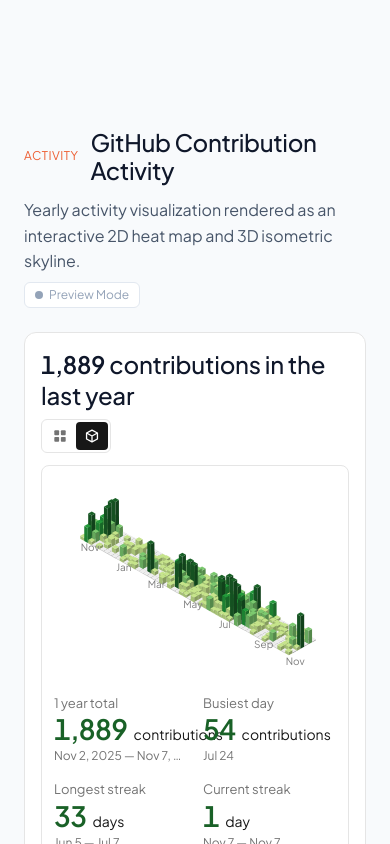
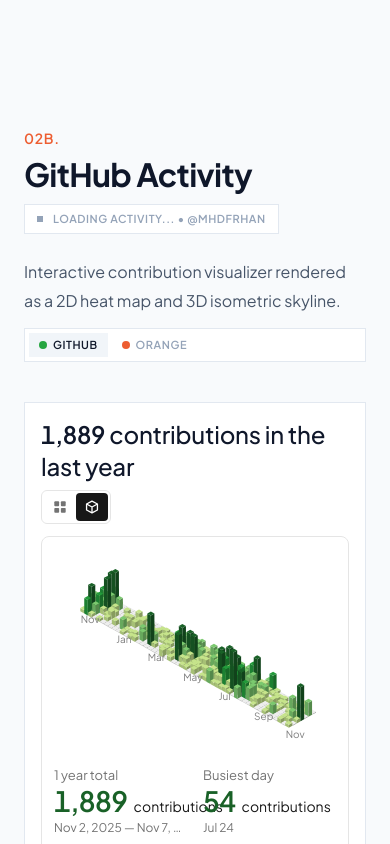
Before and after one commit to mhdfrhan/links, a Next.js app: page / in a window 390 px wide. Shown: the part 3040-3884 px from the top of the page. Built offline with nearby package versions, Linux system fonts and the light colour scheme; no server answers; the database is empty.

Commit message:
style(activity): harmonize github activity section with editorial architecture design

```diff
--- a/app/api/github-contributions/route.ts
+++ b/app/api/github-contributions/route.ts
@@ -17,6 +17,7 @@ export async function GET(req: NextRequest) {
         query($login: String!) {
           user(login: $login) {
             contributionsCollection {
+              restrictedContributionsCount
               contributionCalendar {
                 totalContributions
                 weeks {
@@ -44,7 +45,8 @@ export async function GET(req: NextRequest) {
 
       if (response.ok) {
         const json = await response.json()
-        const calendar = json?.data?.user?.contributionsCollection?.contributionCalendar
+        const coll = json?.data?.user?.contributionsCollection
+        const calendar = coll?.contributionCalendar
         if (calendar) {
           const days: ContributionDay[] = []
           for (const week of calendar.weeks) {
@@ -52,9 +54,11 @@ export async function GET(req: NextRequest) {
               days.push({ date: d.date, count: d.contributionCount })
             }
           }
+          const restricted = coll?.restrictedContributionsCount || 0
           return NextResponse.json({
             source: "github-graphql",
             total: calendar.totalContributions,
+            restrictedContributions: restricted,
             data: days,
           })
         }
--- a/app/components/GithubActivitySection.tsx
+++ b/app/components/GithubActivitySection.tsx
@@ -18,12 +18,14 @@ export function GithubActivitySection({
   const [data, setData] = React.useState<ContributionDay[] | undefined>(initialData)
   const [isLoading, setIsLoading] = React.useState(!initialData)
   const [dataSource, setDataSource] = React.useState<string>("dummy")
+  const [totalCount, setTotalCount] = React.useState<number>(0)
+  const [paletteMode, setPaletteMode] = React.useState<"github" | "ember">("github")
 
   const isId = language === "id"
-  const sectionTitle = isId ? "Aktivitas Kontribusi GitHub" : "GitHub Contribution Activity"
+  const sectionTitle = isId ? "Aktivitas GitHub" : "GitHub Activity"
   const sectionSub = isId
-    ? "Visualisasi aktivitas commit dan kontribusi dalam tampilan 2D heat map dan 3D isometric skyline."
-    : "Yearly activity visualization rendered as an interactive 2D heat map and 3D isometric skyline."
+    ? "Visualisasi kontribusi dan commit interaktif dalam format 2D heat map dan 3D isometric skyline."
+    : "Interactive contribution visualizer rendered as a 2D heat map and 3D isometric skyline."
 
   // Fetch real GitHub data asynchronously
   React.useEffect(() => {
@@ -37,10 +39,15 @@ export function GithubActivitySection({
         if (active && result?.data && Array.isArray(result.data) && result.data.length > 0) {
           setData(result.data)
           setDataSource(result.source || "real")
+          if (typeof result.total === "number") {
+            setTotalCount(result.total)
+          } else {
+            const sum = result.data.reduce((acc: number, d: ContributionDay) => acc + (d.count || 0), 0)
+            setTotalCount(sum)
+          }
         }
       } catch (err) {
-        // Fallback to dummy data gracefully
-        console.warn("[GithubActivitySection] Menggunakan data dummy:", err)
+        console.warn("[GithubActivitySection] Menggunakan data fallback:", err)
       } finally {
         if (active) setIsLoading(false)
       }
@@ -55,83 +62,155 @@ export function GithubActivitySection({
 
   return (
     <section id="activity" className="w-full">
-      {/* Section label & heading */}
-      <div className="flex items-center gap-3 mb-3">
+      {/* Editorial Section Header — Selaras 100% dengan Proyek, Keahlian & Pengalaman */}
+      <div className="flex flex-col md:flex-row md:items-end justify-between mb-10 sm:mb-14 gap-6">
+        <div>
           <span
             style={{
-            fontFamily: "var(--font-jetbrains-mono), monospace",
-            fontSize: "0.75rem",
+              fontFamily: "var(--font-plus-jakarta), sans-serif",
+              fontSize: "0.875rem",
               color: "var(--accent)",
-            letterSpacing: "0.04em",
+              letterSpacing: "0.05em",
+              textTransform: "uppercase",
+              fontWeight: 600,
+              display: "block",
+              marginBottom: "0.5rem",
             }}
           >
-          ACTIVITY
+            02b.
           </span>
           <h2
             style={{
-            fontWeight: 500,
-            fontSize: "1.5rem",
-            letterSpacing: "-0.015em",
+              fontFamily: "var(--font-plus-jakarta), sans-serif",
+              fontWeight: 700,
+              fontSize: "clamp(2rem, 4vw, 3rem)",
+              letterSpacing: "-0.02em",
               color: "var(--text-primary)",
-            fontStyle: "normal",
+              lineHeight: 1.1,
+              marginBottom: "0.75rem",
             }}
           >
             {sectionTitle}
           </h2>
+
           <div
-          className="flex-1"
-          style={{ height: "1px", background: "var(--border)" }}
+            className="inline-flex items-center gap-2.5 px-3 py-1.5"
+            style={{
+              background: "var(--bg-secondary)",
+              border: "1px solid var(--border)",
+            }}
+          >
+            <span
+              className="w-1.5 h-1.5 inline-block"
+              style={{
+                background: dataSource === "dummy" ? "var(--text-muted)" : "var(--accent)",
+              }}
             />
+            <span
+              className="text-[11px] font-semibold uppercase tracking-wider tabular-nums"
+              style={{
+                color: "var(--text-muted)",
+                fontFamily: "var(--font-plus-jakarta), sans-serif",
+              }}
+            >
+              {totalCount > 0
+                ? `${totalCount.toLocaleString()} ${isId ? "Kontribusi Terbaca" : "Contributions"}`
+                : isId ? "Memuat Aktivitas..." : "Loading Activity..."}{" "}
+              • @{username}
+            </span>
+          </div>
         </div>
 
-      <div className="flex flex-col sm:flex-row sm:items-center justify-between gap-2 mb-6">
+        <div className="flex flex-col sm:items-end gap-3">
           <p
-          className="text-sm text-[var(--text-secondary)]"
-          style={{ maxWidth: "680px", lineHeight: 1.6 }}
+            className="text-sm text-[var(--text-secondary)] max-w-md leading-relaxed sm:text-right"
+            style={{ fontFamily: "var(--font-plus-jakarta), sans-serif" }}
           >
             {sectionSub}
           </p>
 
-        {/* Source indicator */}
-        <span
-          className="text-xs font-mono px-2.5 py-1 rounded-md border w-fit flex items-center gap-1.5"
+          {/* Palette selector pills */}
+          <div
+            className="inline-flex items-center gap-1 p-1"
             style={{
-            borderColor: "var(--border)",
               background: "var(--bg-secondary)",
-            color: "var(--text-muted)",
+              border: "1px solid var(--border)",
             }}
           >
-          <span
-            className="w-2 h-2 rounded-full"
+            <button
+              type="button"
+              onClick={() => setPaletteMode("github")}
+              className="px-2.5 py-1 text-[11px] font-semibold uppercase tracking-wider transition-colors duration-200"
               style={{
-              backgroundColor: dataSource === "dummy" ? "var(--text-muted)" : "var(--green)",
+                background: paletteMode === "github" ? "var(--bg-tertiary)" : "transparent",
+                color: paletteMode === "github" ? "var(--text-primary)" : "var(--text-muted)",
+                fontFamily: "var(--font-plus-jakarta), sans-serif",
               }}
-          />
-          {dataSource === "dummy"
-            ? (isId ? "Preview Data" : "Preview Mode")
-            : `@${username}`}
-        </span>
+            >
+              <span className="inline-block w-2 h-2 rounded-full mr-1.5 bg-[#26a641]" />
+              GitHub
+            </button>
+            <button
+              type="button"
+              onClick={() => setPaletteMode("ember")}
+              className="px-2.5 py-1 text-[11px] font-semibold uppercase tracking-wider transition-colors duration-200"
+              style={{
+                background: paletteMode === "ember" ? "var(--bg-tertiary)" : "transparent",
+                color: paletteMode === "ember" ? "var(--text-primary)" : "var(--text-muted)",
+                fontFamily: "var(--font-plus-jakarta), sans-serif",
+              }}
+            >
+              <span className="inline-block w-2 h-2 rounded-full mr-1.5 bg-[#ed5d31]" />
+              Orange
+            </button>
+          </div>
+        </div>
       </div>
 
-      {/* Skyline Component */}
+      {/* Architectural Bento Showcase Card */}
       <motion.div
-        initial={{ opacity: 0, y: 16 }}
+        initial={{ opacity: 0, y: 20 }}
         whileInView={{ opacity: 1, y: 0 }}
         viewport={{ once: true, margin: "-40px" }}
-        transition={{ duration: 0.45, ease: [0.25, 0.46, 0.45, 0.94] }}
-        className="w-full overflow-hidden"
+        transition={{ duration: 0.5, ease: [0.25, 0.46, 0.45, 0.94] }}
+        className="group relative overflow-hidden transition-colors duration-300"
+        style={{
+          background: "var(--bg-secondary)",
+          border: "1px solid var(--border)",
+        }}
       >
+        {/* Top Animated Accent Sweep on hover */}
+        <div
+          className="absolute top-0 left-0 h-[2px] w-0 group-hover:w-full transition-all duration-500 ease-out"
+          style={{ background: "var(--accent)" }}
+        />
+
+        {/* Subtle Background Watermark */}
+        <span
+          aria-hidden="true"
+          className="pointer-events-none select-none absolute -bottom-6 right-4 font-sans font-bold leading-none opacity-[0.03] group-hover:opacity-[0.06] transition-opacity duration-500"
+          style={{
+            fontSize: "clamp(5rem, 12vw, 9rem)",
+            color: "var(--text-primary)",
+          }}
+        >
+          SKYLINE
+        </span>
+
+        {/* Skyline Interactive Component */}
+        <div className="relative z-10 p-4 sm:p-7">
           <ContributionSkyline
             data={data}
-          palette="github"
+            palette={paletteMode}
             defaultView="3d"
-          heightScale={1.1}
+            heightScale={1.15}
             orbit={true}
             unit={isId ? "kontribusi" : "contribution"}
             unitPlural={isId ? "kontribusi" : "contributions"}
             locale={isId ? "id-ID" : "en-US"}
-          className="bg-[var(--bg-secondary)] border-[var(--border)]"
+            className="!border-0 !p-0 !bg-transparent shadow-none"
           />
+        </div>
       </motion.div>
     </section>
   )
```
Lines whose indentation alone changed are shown as unchanged.
